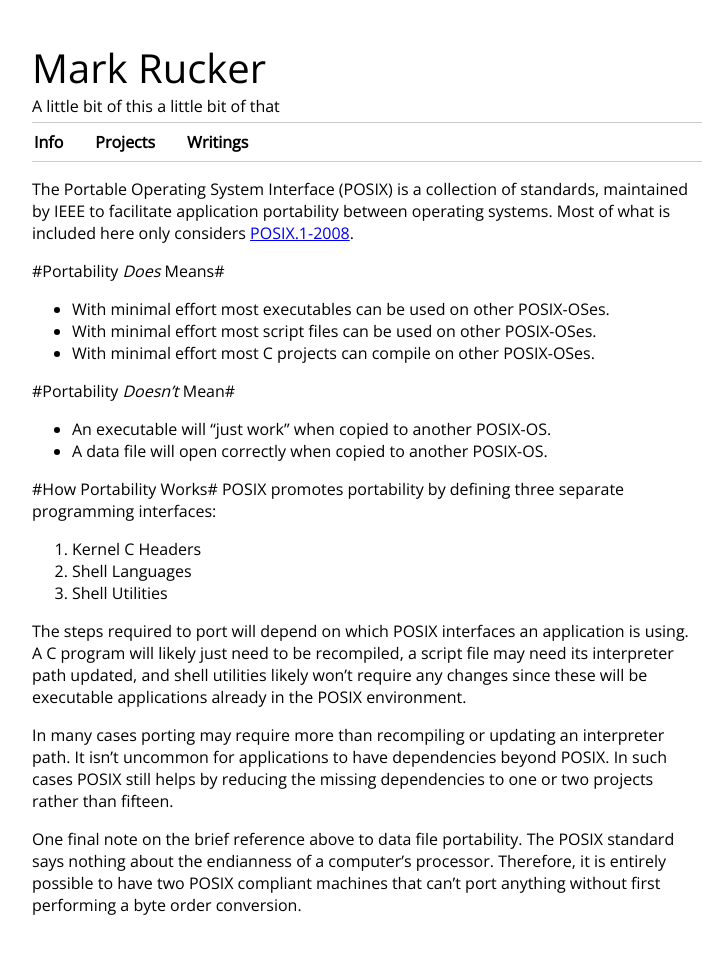
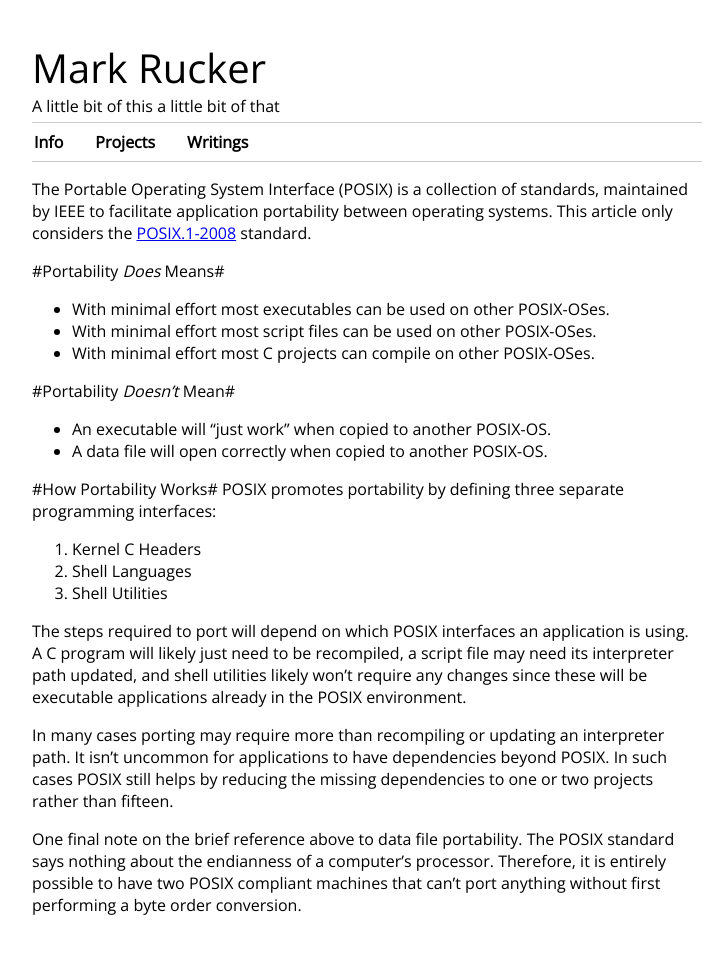
Before and after one commit to mrucker/mrucker.github.io, a Jekyll site: the page built from _posts/2013-09-18-what-is-posix.md, in a window 1280 px wide. Shown: the whole page, without its empty margins (273-992 px from the left). Built offline with Jekyll 4.4.1, drawn with Linux system fonts in a browser that asks for light colours; nearby versions of some CDN libraries.

Commit message:
A little better

```diff
--- a/_posts/2013-09-18-what-is-posix.md
+++ b/_posts/2013-09-18-what-is-posix.md
@@ -2,7 +2,7 @@
 layout: post
 title : What is POSIX?
 ---
-The Portable Operating System Interface (POSIX) is a collection of standards, maintained by IEEE to facilitate application portability between operating systems. Most of what is included here only considers [POSIX.1-2008][1].
+The Portable Operating System Interface (POSIX) is a collection of standards, maintained by IEEE to facilitate application portability between operating systems. This article only considers the [POSIX.1-2008][1] standard.
 
 #Portability *Does* Means#
 
```
